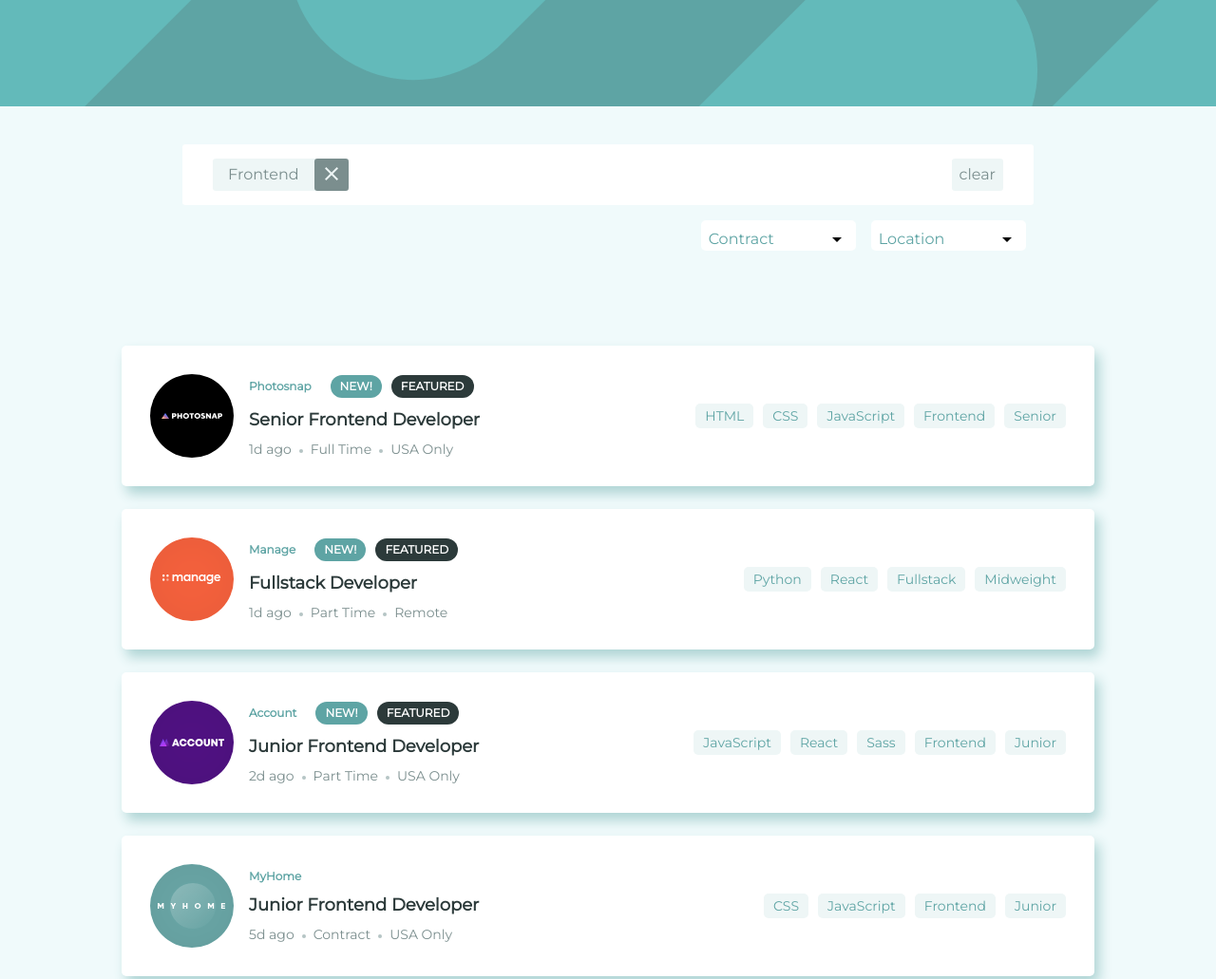
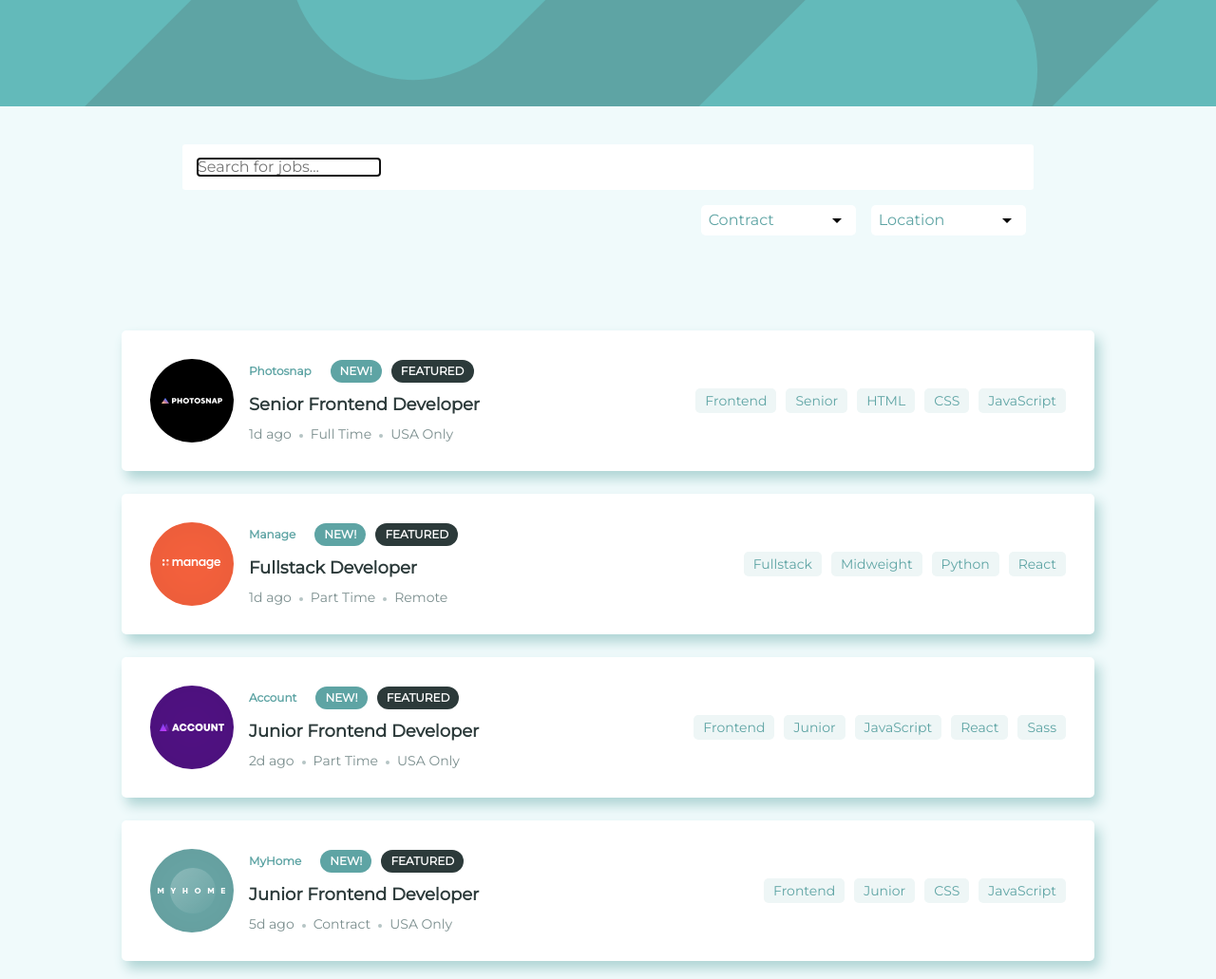
Before and after one commit to CICCC-WMAD-students/job-list-JSON, a plain HTML site: page src/index.html in a window 1280 px wide. Shown: the top 1031 px of the page at 95% size. Drawn offline with nearby package versions, Linux system fonts and the light colour scheme.

Commit message:
fixed differences about index.html and app.js

```diff
--- a/src/css/filter.css
+++ b/src/css/filter.css
@@ -16,7 +16,7 @@
 
 .dropdown-contract__title-container,
 .dropdown-location__title-container {
-  padding: 0.5rem 0.5rem 0 0.5rem;
+  padding: 0.25rem 0.5rem 0.25rem 0.5rem;
   background-color: #ffffff;
   color: #5ea4a4;
   display: flex;
@@ -59,3 +59,7 @@
 .show {
   display: block;
 }
+
+.selected {
+  background-color: #eef6f6;
+}
--- a/src/index.html
+++ b/src/index.html
@@ -27,23 +27,18 @@
   <body>
     <!-- <header class="header"></header> -->
 
+    <!-- <header class="header"></header> -->
     <header class="l-header"></header>
     <main>
-      <div class="filter">
-        <!-- <input
+      <!-- filter -->
+      <div class="filter" id="searchWrapper">
+        <input
           type="text"
+          name="searchBar"
+          id="searchBar"
           class="filter__field"
           placeholder="Search for jobs..."
-        /> -->
-        <div class="filter__element_container">
-          <div class="filter__element_name">Frontend</div>
-          <button class="filter__element_delete">
-            <span class="material-icons"> clear </span>
-          </button>
-        </div>
-        <button class="filter__clear_btn">
-          <span>clear</span>
-        </button>
+        />
       </div>
 
       <section class="dropdown-filter">
@@ -88,10 +83,10 @@
       </section>
 
       <!-- json -->
-      <div class="l-jobs" id="jobsTable"></div>
+      <div id="jobsList" class="l-jobs"></div>
     </main>
     <footer></footer>
-    <script src="./js/script.js"></script>
+    <!-- <script src="./js/script.js"></script> -->
     <script src="./js/app.js"></script>
   </body>
 </html>
--- a/src/js/app.js
+++ b/src/js/app.js
@@ -4,6 +4,7 @@
 -----------------------------------
 01_ get json data and output html
 -----------------------------------
+*/
 
 const jobsList = document.getElementById("jobsList");
 const searchBar = document.getElementById("searchBar");
@@ -104,12 +105,11 @@ const displayJobs = (jobs) => {
 
 loadjobs();
 
-*/
-
 /*
 -----------------------------------
 02_ Searching field
 -----------------------------------
+*/
 
 const tagContainer = document.querySelector(".filter");
 const input = document.querySelector(".filter input");
@@ -166,7 +166,6 @@ document.addEventListener("click", (e) => {
 });
 
 input.focus();
-*/
 
 /*-------------------------------------------------*/
 /*-------------------------------------------------*/
@@ -187,17 +186,21 @@ for (let i = 0; i < dropdownButtons.length; i++) {
 
 /* When the user clicks the dropdown content,
 stick the same background color as when it's hovered */
-let selectedContent;
+let selectedContent = [];
 
 for (let i = 0; i < dropdownLi.length; i++) {
   dropdownLi[i].addEventListener('click', () => {
-    dropdownLi[i].style.backgroundColor = '#eef6f6';
-    selectedContent = dropdownLi[i].textContent;
+    dropdownLi[i].classList.toggle('selected');
+    selectedContent.push(dropdownLi[i].textContent);
     console.log(selectedContent);
   });
 }
 
 /* Show the job list filtered by chosen contents */
 const filterByDropdown = content => {
+    const contract = document.querySelectorAll('.l-jobs__container__details__wrap__info__contract')
+    const location = document.querySelectorAll('.l-jobs__container__details__wrap__info__location')
+    console.log(contract, location);
+};
 
-};
+filterByDropdown();
```
